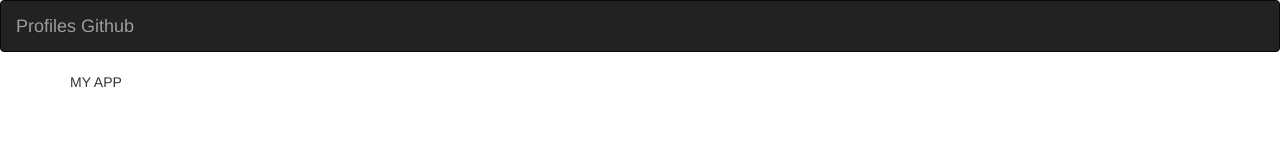
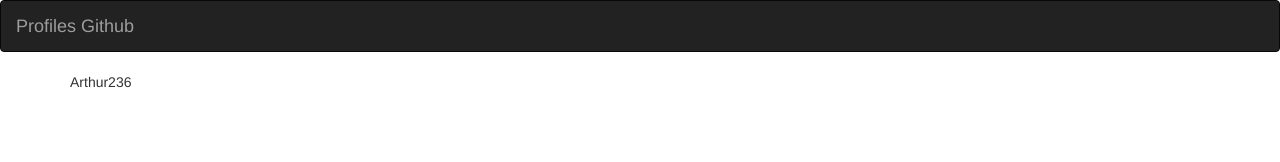
Before and after one commit to Arthur236/profiles-github, a React (Create React App) app: page / in a window 1280 px wide. Shown: the top 162 px of the page. Built offline with nearby package versions, Linux system fonts and the light colour scheme.

Commit message:
Setting up default App props

```diff
--- a/src/components/App.jsx
+++ b/src/components/App.jsx
@@ -1,14 +1,35 @@
 import React, { Component } from 'react';
 import ReactDOM from 'react-dom';
+import PropTypes from 'prop-types';
 
 class App extends Component {
+	constructor(props) {
+		super(props);
+		this.state = {
+			username: 'Arthur236',
+			userData: [],
+			userRepos: [],
+			perPage: 5
+		}
+	}
+
   	render() {
     	return (
 	      <div>
-      	MY APP
+	      	{this.state.username}
 	      </div>
 	    );
 	}
 }
 
+App.propTypes = {
+	clientId: PropTypes.string,
+	clientSecret: PropTypes.string
+};
+
+App.defaultProps = {
+	clientId: '9aa2b856f954814b7fd7',
+	clientSecret: 'da29be686c554c8b5f6824b53cf042294d6046b5'
+};
+
 export default App;
```
Lines whose indentation alone changed are shown as unchanged.
